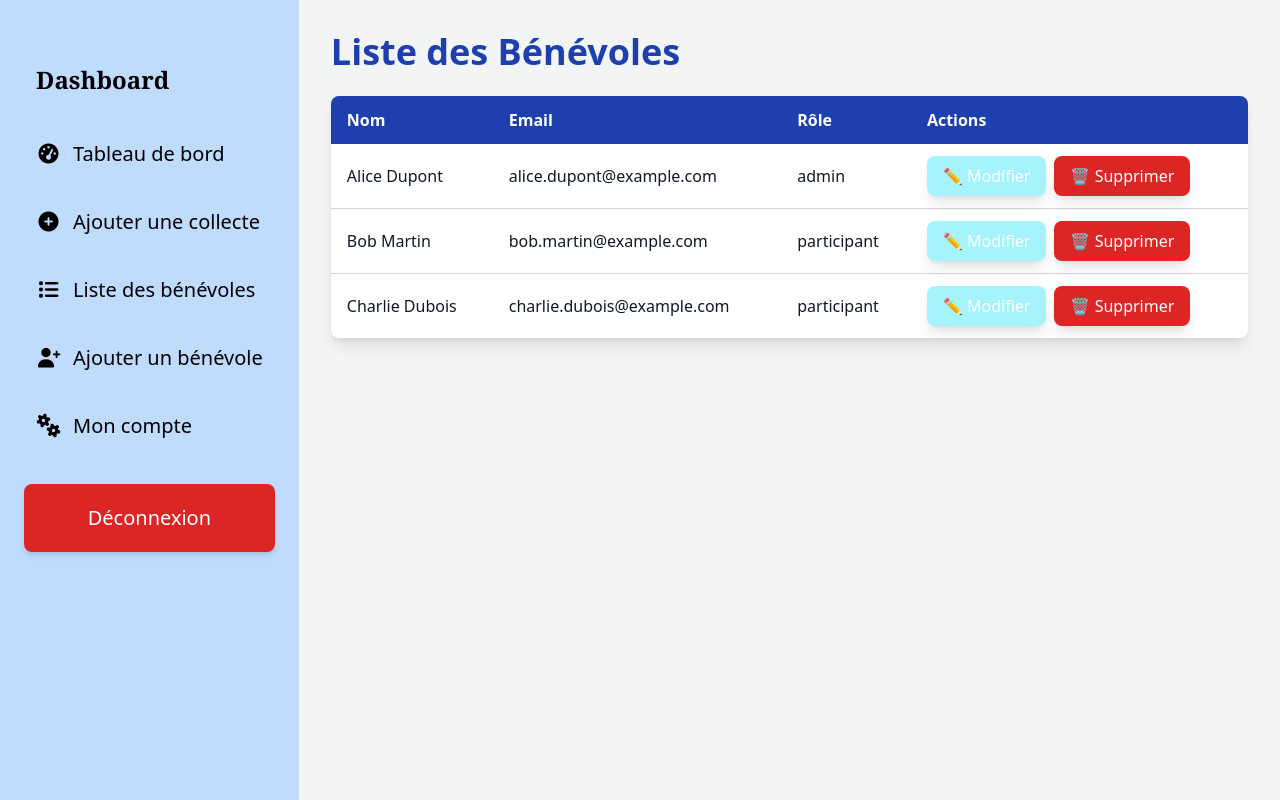
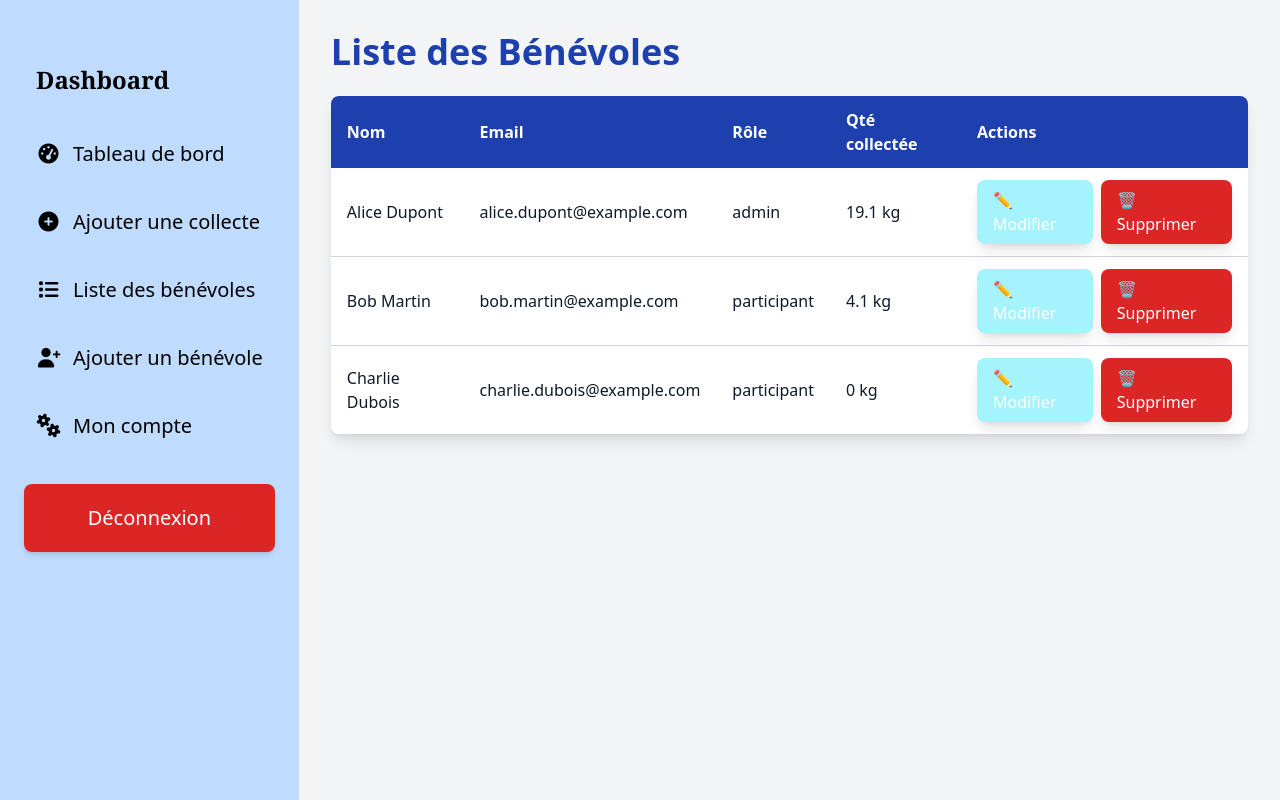
Before and after one commit to adatechschool/projet-backoffice-collecte-des-dechets-EcoTri, a PHP site: page /volunteer_list.php in a window 1280 px wide. Run offline with PHP 8.4, Linux system fonts and the light colour scheme; data comes from the database, SQL or seed files in the repository; some libraries are stand-ins or nearby versions.

Commit message:
ajout qté déchets par pers

```diff
--- a/php/volunteer_list.php
+++ b/php/volunteer_list.php
@@ -1,7 +1,14 @@
 <?php
 require 'config.php';
-// On écrit notre requête
-$sql = 'SELECT * FROM `benevoles`';
+// Requête SQL pour récupérer les bénévoles avec la quantité totale de déchets collectés
+$sql = '
+    SELECT benevoles.id, benevoles.nom, benevoles.email, benevoles.role,
+           ROUND(SUM(COALESCE(dechets_collectes.quantite_kg, 0)), 3) AS QTÉ_Totale
+    FROM benevoles
+    LEFT JOIN collectes ON benevoles.id = collectes.id_benevole
+    LEFT JOIN dechets_collectes ON collectes.id = dechets_collectes.id_collecte
+    GROUP BY benevoles.id, benevoles.nom, benevoles.email, benevoles.role
+';
 // On prépare la requête
 $query = $pdo->prepare($sql);
 // On exécute la requête
@@ -57,24 +64,23 @@ $result = $query->fetchAll(PDO::FETCH_ASSOC);
                     <th class="py-3 px-4 text-left">Nom</th>
                     <th class="py-3 px-4 text-left">Email</th>
                     <th class="py-3 px-4 text-left">Rôle</th>
+                    <th class="py-3 px-4 text-left">Qté collectée</th> <!-- Nouvelle colonne -->
                     <th class="py-3 px-4 text-left">Actions</th>
                 </tr>
                 </thead>
 
-
-
                 <tbody class="divide-y divide-gray-300">
-
                 <?php
                     foreach($result as $benevoles){
                 ?>
 
                 <tr class="hover:bg-gray-100 transition duration-200">
-                    <td class="py-3 px-4"><?= $benevoles['nom']?></td>
-                    <td class="py-3 px-4"><?= $benevoles['email']?></td>
-                    <td class="py-3 px-4"><?= $benevoles['role']?></td>
+                    <td class="py-3 px-4"><?= htmlspecialchars($benevoles['nom'], ENT_QUOTES, 'UTF-8') ?></td>
+                    <td class="py-3 px-4"><?= htmlspecialchars($benevoles['email'], ENT_QUOTES, 'UTF-8') ?></td>
+                    <td class="py-3 px-4"><?= htmlspecialchars($benevoles['role'], ENT_QUOTES, 'UTF-8') ?></td>
+                    <td class="py-3 px-4"><?= htmlspecialchars($benevoles['QTÉ_Totale'], ENT_QUOTES, 'UTF-8') ?> kg</td> <!-- Affichage de QTÉ -->
                     <td class="py-3 px-4 flex space-x-2">
-                    <a href="volunteer_edit.php?id=<?= $benevoles['id']?>"class="bg-cyan-200 hover:bg-cyan-600 text-white px-4 py-2 rounded-lg shadow-lg focus:outline-none focus:ring-2 focus:ring-blue-500 transition duration-200">
+                    <a href="volunteer_edit.php?id=<?= $benevoles['id']?>" class="bg-cyan-200 hover:bg-cyan-600 text-white px-4 py-2 rounded-lg shadow-lg focus:outline-none focus:ring-2 focus:ring-blue-500 transition duration-200">
                             ✏️ Modifier
                         </a>
                         <a href="volunteer_delete.php?id=<?= $benevoles['id'] ?>"
@@ -85,7 +91,7 @@ $result = $query->fetchAll(PDO::FETCH_ASSOC);
                 </tr>
                 <?php
                     }
-                    ?>
+                ?>
                 </tbody>
             </table>
         </div>
```
